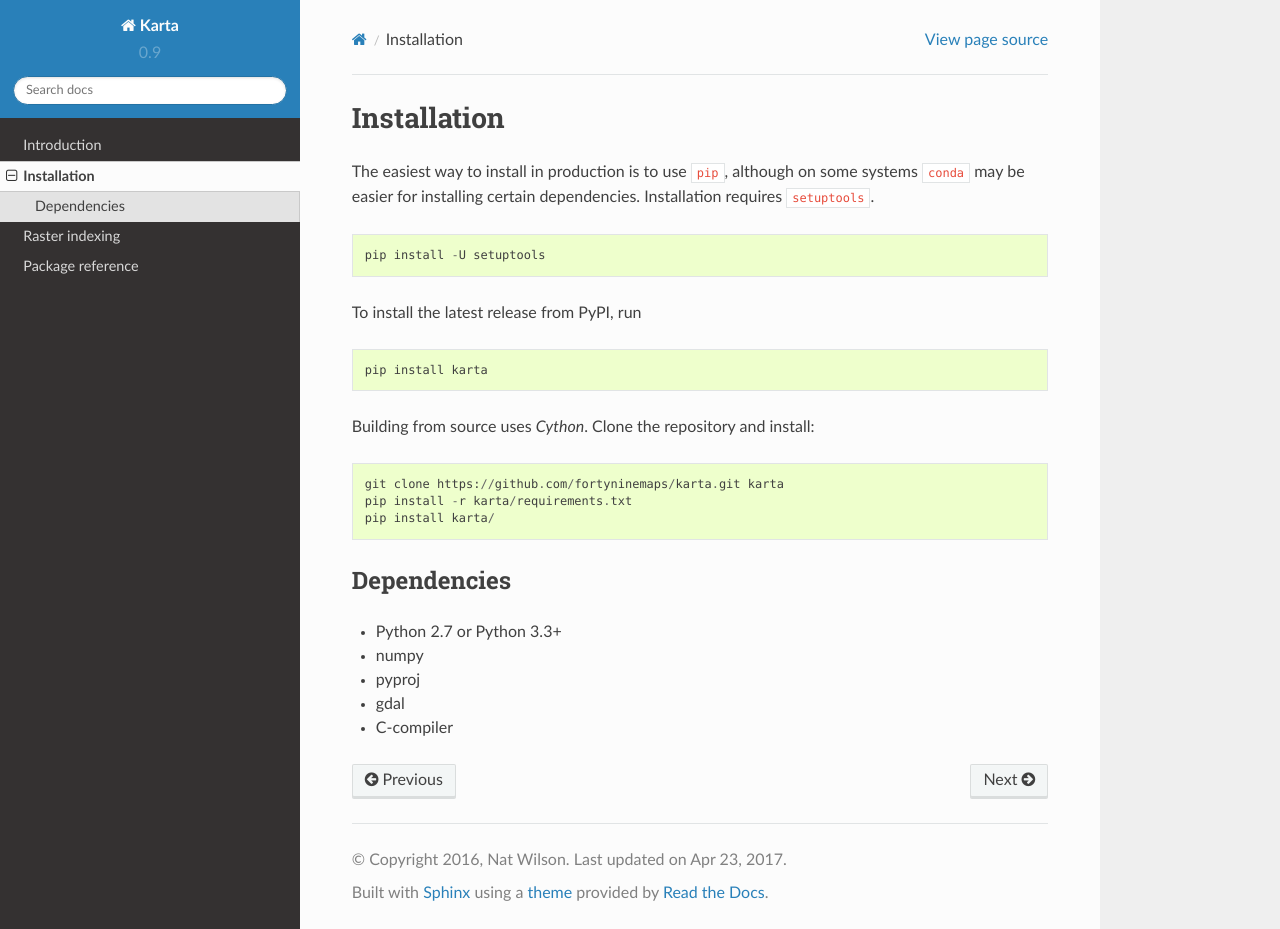
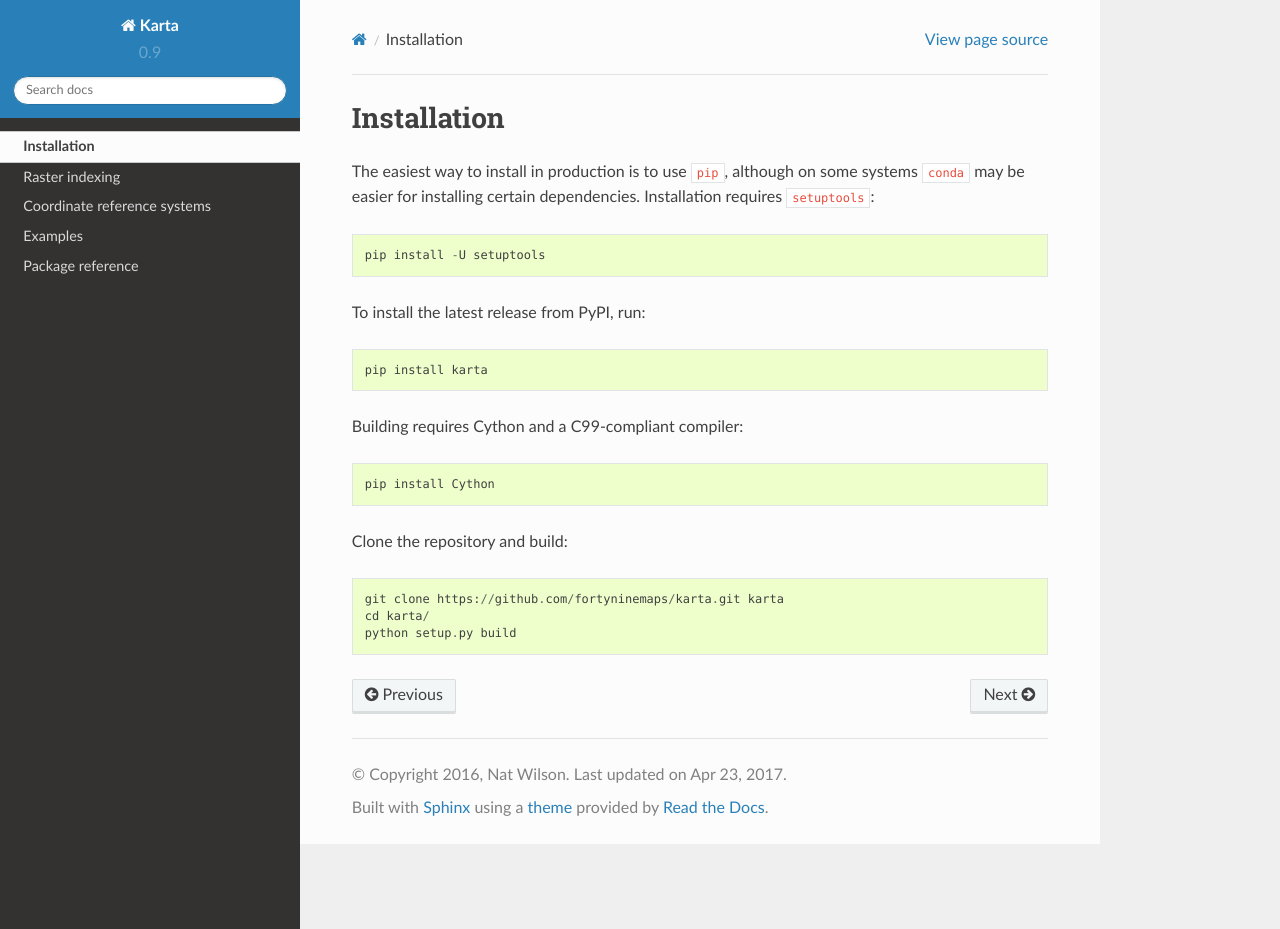
Before and after one commit to fortyninemaps/karta, a Sphinx documentation site: the page built from doc/source/installation.rst, in a window 1280 px wide and 929 px high. Built offline with Sphinx 7.4.7 and the Read the Docs theme 2.0.0, drawn with Linux system fonts in a browser that asks for light colours.

Commit message:
docs: break out crs, examples sections

```diff
--- a/doc/source/installation.rst
+++ b/doc/source/installation.rst
@@ -3,32 +3,21 @@
 
 The easiest way to install in production is to use ``pip``, although on some
 systems ``conda`` may be easier for installing certain dependencies.
-Installation requires ``setuptools``.
-
-::
+Installation requires ``setuptools``::
 
     pip install -U setuptools
 
-To install the latest release from PyPI, run
-
-::
+To install the latest release from PyPI, run::
 
     pip install karta
 
-Building from source uses *Cython*. Clone the repository and install:
 
-::
+Building requires Cython and a C99-compliant compiler::
+
+    pip install Cython
+
+Clone the repository and build::
 
     git clone https://github.com/fortyninemaps/karta.git karta
-    pip install -r karta/requirements.txt
-    pip install karta/
-
-
-Dependencies
-~~~~~~~~~~~~
-
-- Python 2.7 or Python 3.3+
-- numpy
-- pyproj
-- gdal
-- C-compiler
+    cd karta/
+    python setup.py build
```
Also changed, not shown: README.md (+1 -1 lines), doc/source/crs.rst (added, +54 -0 lines), doc/source/examples.rst (added, +34 -0 lines), doc/source/introduction.rst (deleted, +0 -124 lines), doc/source/karta-manual.rst (+65 -1 lines), doc/source/reference.rst (+0 -52 lines).
